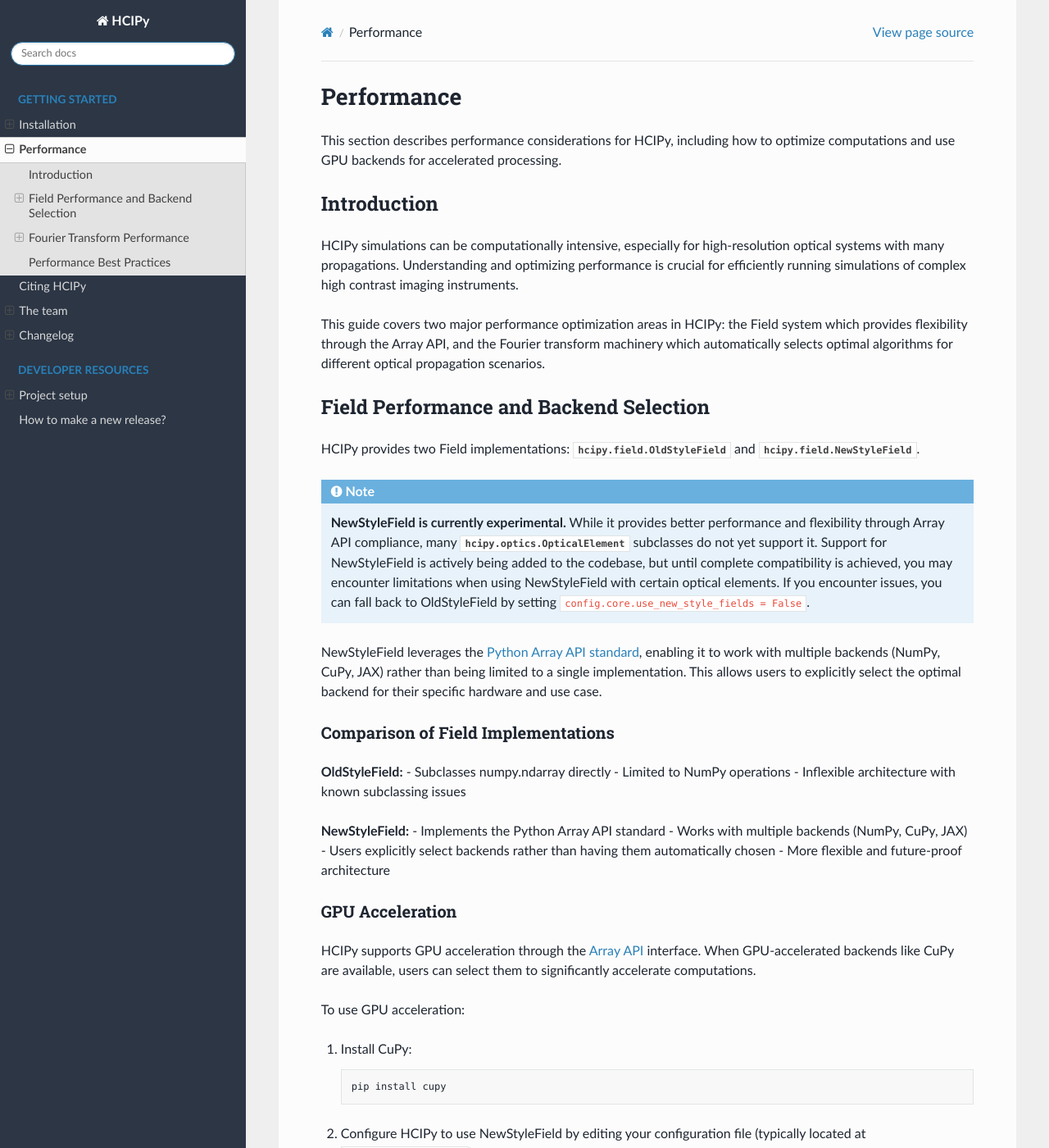
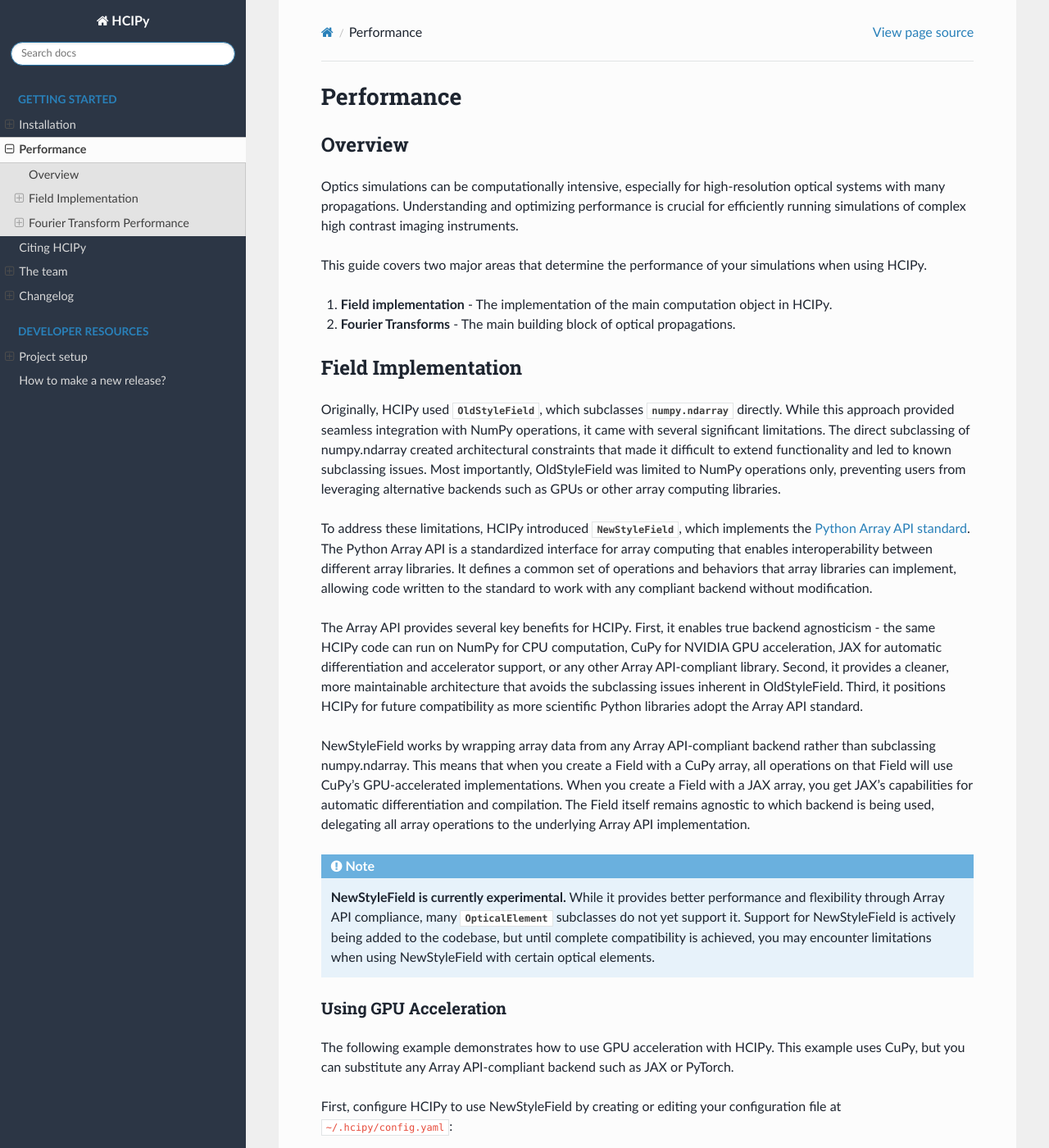
Before and after one commit to ehpor/hcipy, a Sphinx documentation site: the page built from doc/performance.rst, in a window 1280 px wide and 1400 px high. Shown: the whole window at 82% size. Built offline with Sphinx 7.4.7 and the Read the Docs theme 3.1.0, drawn with Linux system fonts in a browser that asks for light colours; pages that are not in the unit, such as notebooks, are missing from menus; the version number could not be read and is left out; some of the changed text lies outside the part shown.

Commit message:
Finetune the performance section.

```diff
--- a/doc/performance.rst
+++ b/doc/performance.rst
@@ -1,145 +1,96 @@
 Performance
-==========
+===========
 
-This section describes performance considerations for HCIPy, including how to optimize computations and use GPU backends for accelerated processing.
+Overview
+--------
 
-Introduction
-------------
+Optics simulations can be computationally intensive, especially for high-resolution optical systems with many propagations. Understanding and optimizing performance is crucial for efficiently running simulations of complex high contrast imaging instruments.
 
-HCIPy simulations can be computationally intensive, especially for high-resolution optical systems with many propagations. Understanding and optimizing performance is crucial for efficiently running simulations of complex high contrast imaging instruments.
+This guide covers two major areas that determine the performance of your simulations when using HCIPy.
 
-This guide covers two major performance optimization areas in HCIPy: the Field system which provides flexibility through the Array API, and the Fourier transform machinery which automatically selects optimal algorithms for different optical propagation scenarios.
+1. **Field implementation** - The implementation of the main computation object in HCIPy.
+2. **Fourier Transforms** - The main building block of optical propagations.
 
-Field Performance and Backend Selection
----------------------------------------
+Field Implementation
+--------------------
 
-HCIPy provides two Field implementations: :class:`hcipy.field.OldStyleField` and :class:`hcipy.field.NewStyleField`.
+Originally, HCIPy used :class:`~hcipy.field.OldStyleField`, which subclasses :class:`numpy.ndarray` directly. While this approach provided seamless integration with NumPy operations, it came with several significant limitations. The direct subclassing of numpy.ndarray created architectural constraints that made it difficult to extend functionality and led to known subclassing issues. Most importantly, OldStyleField was limited to NumPy operations only, preventing users from leveraging alternative backends such as GPUs or other array computing libraries.
+
+To address these limitations, HCIPy introduced :class:`~hcipy.field.NewStyleField`, which implements the `Python Array API standard <https://data-apis.org/array-api/latest/>`_. The Python Array API is a standardized interface for array computing that enables interoperability between different array libraries. It defines a common set of operations and behaviors that array libraries can implement, allowing code written to the standard to work with any compliant backend without modification.
+
+The Array API provides several key benefits for HCIPy. First, it enables true backend agnosticism - the same HCIPy code can run on NumPy for CPU computation, CuPy for NVIDIA GPU acceleration, JAX for automatic differentiation and accelerator support, or any other Array API-compliant library. Second, it provides a cleaner, more maintainable architecture that avoids the subclassing issues inherent in OldStyleField. Third, it positions HCIPy for future compatibility as more scientific Python libraries adopt the Array API standard.
+
+NewStyleField works by wrapping array data from any Array API-compliant backend rather than subclassing numpy.ndarray. This means that when you create a Field with a CuPy array, all operations on that Field will use CuPy's GPU-accelerated implementations. When you create a Field with a JAX array, you get JAX's capabilities for automatic differentiation and compilation. The Field itself remains agnostic to which backend is being used, delegating all array operations to the underlying Array API implementation.
 
 .. note::
-   **NewStyleField is currently experimental.** While it provides better performance and flexibility through Array API compliance, many :class:`hcipy.optics.OpticalElement` subclasses do not yet support it. Support for NewStyleField is actively being added to the codebase, but until complete compatibility is achieved, you may encounter limitations when using NewStyleField with certain optical elements. If you encounter issues, you can fall back to OldStyleField by setting ``config.core.use_new_style_fields = False``.
+   **NewStyleField is currently experimental.** While it provides better performance and flexibility through Array API compliance, many :class:`~hcipy.optics.OpticalElement` subclasses do not yet support it. Support for NewStyleField is actively being added to the codebase, but until complete compatibility is achieved, you may encounter limitations when using NewStyleField with certain optical elements.
 
-NewStyleField leverages the `Python Array API standard <https://data-apis.org/array-api/latest/>`_, enabling it to work with multiple backends (NumPy, CuPy, JAX) rather than being limited to a single implementation. This allows users to explicitly select the optimal backend for their specific hardware and use case.
+Using GPU Acceleration
+^^^^^^^^^^^^^^^^^^^^^^
 
-Comparison of Field Implementations
-^^^^^^^^^^^^^^^^^^^^^^^^^^^^^^^^^^^
+The following example demonstrates how to use GPU acceleration with HCIPy. This example uses CuPy, but you can substitute any Array API-compliant backend such as JAX or PyTorch.
 
-**OldStyleField:**
-- Subclasses numpy.ndarray directly
-- Limited to NumPy operations
-- Inflexible architecture with known subclassing issues
+First, configure HCIPy to use NewStyleField by creating or editing your configuration file at ``~/.hcipy/config.yaml``:
 
-**NewStyleField:**
-- Implements the Python Array API standard
-- Works with multiple backends (NumPy, CuPy, JAX)
-- Users explicitly select backends rather than having them automatically chosen
-- More flexible and future-proof architecture
+.. code-block:: yaml
 
-GPU Acceleration
-^^^^^^^^^^^^^^^^
+   core:
+     use_new_style_fields: true
 
-HCIPy supports GPU acceleration through the `Array API <https://data-apis.org/array-api/latest/>`_ interface. When GPU-accelerated backends like CuPy are available, users can select them to significantly accelerate computations.
+.. important::
+   The choice between OldStyleField and NewStyleField is made at the time HCIPy is imported and **cannot be changed afterwards**. You must set this configuration before importing HCIPy in your Python script.
 
-To use GPU acceleration:
+Now you can create fields using CuPy arrays for GPU acceleration:
 
-1. Install CuPy:
+.. code-block:: python
 
-   .. code-block:: bash
+   import cupy as cp
+   from hcipy import make_pupil_grid, Field
 
-      pip install cupy
+   # Create a field using CuPy arrays
+   grid = make_pupil_grid(512)
+   field = Field(cp.ones(grid.size), grid)
 
-2. Configure HCIPy to use NewStyleField by editing your configuration file (typically located at ``~/.hcipy/config.yaml``):
+Operations on this field will automatically use the GPU:
 
-   .. code-block:: yaml
+.. code-block:: python
 
-      core:
-        use_new_style_fields: true
+   # Get the backend module for backend-agnostic operations
+   xp = field.__array_interface__()
 
-   .. important::
-      The choice between OldStyleField and NewStyleField is made at the time HCIPy is imported and **cannot be changed afterwards**. You must set this configuration before importing HCIPy in your Python script.
+   # Perform GPU-accelerated computations
+   result = xp.sin(field) * 2 + 1
 
-3. Create fields using CuPy arrays:
+In this example, the ``field`` object wraps a CuPy array, so all mathematical operations are executed on the GPU. The ``__array_interface__()`` method returns the backend module (in this case, CuPy), which you can use for backend-agnostic operations that work with both CPU and GPU arrays.
 
-   .. code-block:: python
-
-      import cupy as cp
-      from hcipy import make_pupil_grid, Field
-
-      # Create a field using CuPy arrays for GPU acceleration
-      grid = make_pupil_grid(512)
-      field = Field(cp.ones(grid.size), grid)
-
-      # Operations will automatically use the GPU
-      result = field * 2 + 1
-
-Note that backend selection is explicit - HCIPy does not automatically switch to GPU backends even when available. Users must intentionally create fields using CuPy arrays to utilize GPU acceleration.
+Note that backend selection is explicit - HCIPy does not automatically switch to GPU backends even when available. You must intentionally create fields using a backend that uses GPU acceleration. This design gives you full control over where computations occur and allows you to mix CPU and GPU operations in the same script by creating different fields with different backends.
 
 Fourier Transform Performance
 -----------------------------
 
-HCIPy implements multiple Fourier transform methods to efficiently handle different optical scenarios. Each method has specific strengths and requirements:
+HCIPy implements *multiple* Fourier transform methods to efficiently handle different optical scenarios. The following table provides a quick comparison:
 
-**FFT (:class:`~hcipy.fourier.FastFourierTransform`):**
-Calculates FFTs with zero-padding and cropping capabilities. Requires the input grid to be regular in Cartesian coordinates. Supports arbitrary dimensionality.
++--------------------------------------------------+---------------------------------------------------+-------------------------------------------------------------+
+| Transform                                        | Grid Requirements                                 | Main Feature                                                |
++==================================================+===================================================+=============================================================+
+| :class:`~hcipy.fourier.FastFourierTransform`     | Regularly-spaced Cartesian, FFT-compatible sizes  | Fastest for standard grid-to-grid transforms                |
++--------------------------------------------------+---------------------------------------------------+-------------------------------------------------------------+
+| :class:`~hcipy.fourier.MatrixFourierTransform`   | Separated Cartesian, arbitrary spacing            | Flexible transforms between any separated grids             |
++--------------------------------------------------+---------------------------------------------------+-------------------------------------------------------------+
+| :class:`~hcipy.fourier.ZoomFastFourierTransform` | Regularly-spaced Cartesian grids                  | Asymptotically faster than an MFT, but only for huge grids. |
++--------------------------------------------------+---------------------------------------------------+-------------------------------------------------------------+
+| :class:`~hcipy.fourier.NaiveFourierTransform`    | Any input and output grids                        | Most general but extremely slow; verification only          |
++--------------------------------------------------+---------------------------------------------------+-------------------------------------------------------------+
 
-Key features:
-- Fastest for regular grid-to-grid transformations with FFT-compatible sizes
-- Supports zero-padding (via the ``q`` parameter) to increase sampling in the Fourier domain
-- Supports cropping (via the ``fov`` parameter) to limit the field of view in the output
-- Optional ``emulate_fftshifts`` mode provides 3x performance boost but with 10x accuracy degradation
-
-**MFT (:class:`~hcipy.fourier.MatrixFourierTransform`):**
-Based on Soummer et al. 2007. Requires both input and output grids to be separated in Cartesian coordinates. Currently supports one- and two-dimensional grids.
-
-Key features:
-- Works between arbitrary grids (not limited to FFT-compatible sizes)
-- Essential when propagating between non-FFT-compatible grids
-- Can precompute transformation matrices for 20-30% speedup (uses more memory)
-- Can allocate intermediate arrays for 5-10% speedup (uses more memory)
-- More flexible than FFT but potentially slower for certain grid combinations
-
-**ZoomFFT (:class:`~hcipy.fourier.ZoomFastFourierTransform`):**
-A specialization of the Chirp Z-transform. Requires both input and output grids to be regularly spaced in Cartesian coordinates, but unlike FFT, the spacing can be arbitrary.
-
-Key features:
-- Efficiently evaluates small regions of Fourier space without computing the full transform
-- Asymptotically faster than MFT for large grids (typically 1k x 1k or larger in each dimension)
-- Supports arbitrary dimensionality
-- Ideal for high-resolution analysis of specific regions in the focal plane
-
-**NaiveFT (:class:`~hcipy.fourier.NaiveFourierTransform`):**
-Calculates the Fourier integral using brute force. Can operate on any coordinate types and is written as generally as possible to act as a "ground truth" for other transforms.
-
-Key features:
-- Works on any coordinate system (most general)
-- Transformation matrices can be very large, quickly overwhelming computers even for small grids
-- Multiple orders of magnitude slower than FFT or MFT
-- Uses multiple orders of magnitude more memory
-- Should only be used as a last resort for validation or ground truth calculations
-
-.. warning::
-   In almost all cases, you should not use NaiveFT. The :class:`~hcipy.fourier.FastFourierTransform` and :class:`~hcipy.fourier.MatrixFourierTransform` classes are multiple orders of magnitude faster and use multiple orders of magnitude less memory. Only use NaiveFT if you know what you are doing and have no other choice.
 
 Automatic Method Selection
 ^^^^^^^^^^^^^^^^^^^^^^^^^^
 
-HCIPy uses the :py:func:`hcipy.fourier.make_fourier_transform` function to automatically select the most efficient Fourier transform method based on input and output grid characteristics. This function analyzes grid properties and chooses the algorithm that will provide the best performance for that specific propagation.
+HCIPy uses the :py:func:`~hcipy.fourier.make_fourier_transform` function to automatically select the most efficient Fourier transform method based on input and output grid characteristics. This function analyzes grid properties and chooses the algorithm that will provide the best performance for that specific propagation.
 
-The decision process considers:
-- Grid dimensions and whether they are FFT-friendly (powers of 2)
-- The relationship between input and output grid sizes
-- Required oversampling factors
-- Field of view requirements
-- Whether grids are regularly or irregularly spaced
-- Grid coordinate system compatibility (Cartesian, separated, etc.)
+By default, :py:func:`~hcipy.fourier.make_fourier_transform` estimates the execution time of each available method based on theoretical complexity estimates. You can also use the ``planner='measure'`` option to perform actual timing measurements for more accurate selection, though this takes longer.
 
-By default, ``make_fourier_transform`` estimates the execution time of each available method based on theoretical complexity estimates. You can also use the ``planner='measure'`` option to perform actual timing measurements for more accurate selection, though this takes longer.
-
-Performance Tuning
-^^^^^^^^^^^^^^^^^^
-
-The optimal switching point between Fourier transform methods varies significantly by hardware. A method that is fastest on one machine may be slower on another due to differences in CPU architecture, memory bandwidth, and cache sizes.
-
-To optimize Fourier transform performance for your specific hardware, use the performance tuning tool:
+The estimated optimal switching point between Fourier transform methods varies significantly by hardware. A method that is fastest on one machine may be slower on another due to differences in CPU architecture, memory bandwidth, and cache sizes. Currently, the execution time is modeled using measured execution times on a Macbook M2 Pro. To optimize Fourier transform performance for your specific hardware, use the performance tuning tool:
 
 .. code-block:: bash
 
@@ -165,79 +116,6 @@
        b: 1.543
        c: -0.876
 
-These coefficients describe the performance characteristics of each method on your hardware.
+These coefficients describe the performance characteristics of each method on your hardware. To use the newly tuned parameters, add them to your HCIPy configuration file. The configuration file is typically located at ``~/.hcipy/config.yaml`` or in your project's configuration directory. Add the tuning results under the ``fourier`` section.
 
-Configuration File Integration
-^^^^^^^^^^^^^^^^^^^^^^^^^^^^^^
-
-To use the tuned parameters, add them to your HCIPy configuration file. The configuration file is typically located at ``~/.hcipy/config.yaml`` or in your project's configuration directory.
-
-Add the tuning results under the ``fourier`` section:
-
-.. code-block:: yaml
-
-   fourier:
-     fft:
-       a: 1.234
-       b: 0.987
-       c: -2.109
-     mft:
-       a: 0.876
-       b: 1.234
-       c: -1.098
-     zfft:
-       a: 0.567
-       b: 1.543
-       c: -0.876
-
-Once configured, HCIPy will automatically use these performance models to select the optimal Fourier transform method for each propagation, ensuring you get the best performance without manual tuning.
-
-When to Re-tune
-^^^^^^^^^^^^^^^
-
-You should re-run the performance tuning tool when:
-- You upgrade your hardware (CPU, memory)
-- You change operating systems or Python versions
-- You install different versions of NumPy, SciPy, or other numerical libraries
-- You notice performance degradation in your simulations
-
-Performance Best Practices
---------------------------
-
-To get the best performance from HCIPy simulations:
-
-**Use NewStyleField**
-Enable NewStyleField in your configuration file for better performance and flexibility:
-
-.. code-block:: yaml
-
-   core:
-     use_new_style_fields: true
-
-Remember that this setting must be configured **before** importing HCIPy, as the choice is made at import time.
-
-**Select Appropriate Backends**
-Choose the most suitable backend for your hardware:
-- Use NumPy for general CPU computations
-- Use CuPy for GPU acceleration when available
-- Consider JAX for additional optimization features
-
-**Tune Fourier Transforms**
-Run ``hcipy_tune_fourier`` to optimize the automatic method selection for your hardware. This is especially important after hardware changes.
-
-**Use Appropriate Grid Sizes**
-Select grid sizes that are efficient for your hardware:
-- FFT operations are fastest with sizes that are powers of 2
-- Very large grids consume significant memory and may cause swapping
-- Balance accuracy requirements with computational cost
-
-**Monitor Memory Usage**
-Large grids, especially with GPU backends, can quickly exhaust available memory:
-- Monitor GPU memory usage when using CuPy
-- Consider using smaller grids or batch processing for memory-intensive simulations
-- Be aware that complex fields require twice the memory of real fields
-
-**Grid Size Guidelines**
-- For FFT operations, prefer grid sizes that are powers of 2 (512, 1024, 2048, etc.)
-- Consider the trade-off between resolution and computation time
-- Use ZoomFFT for high-resolution analysis of limited regions instead of increasing the entire grid size
+Once configured, HCIPy will automatically use your tuned performance models to select the optimal Fourier transform method for each propagation.
```
